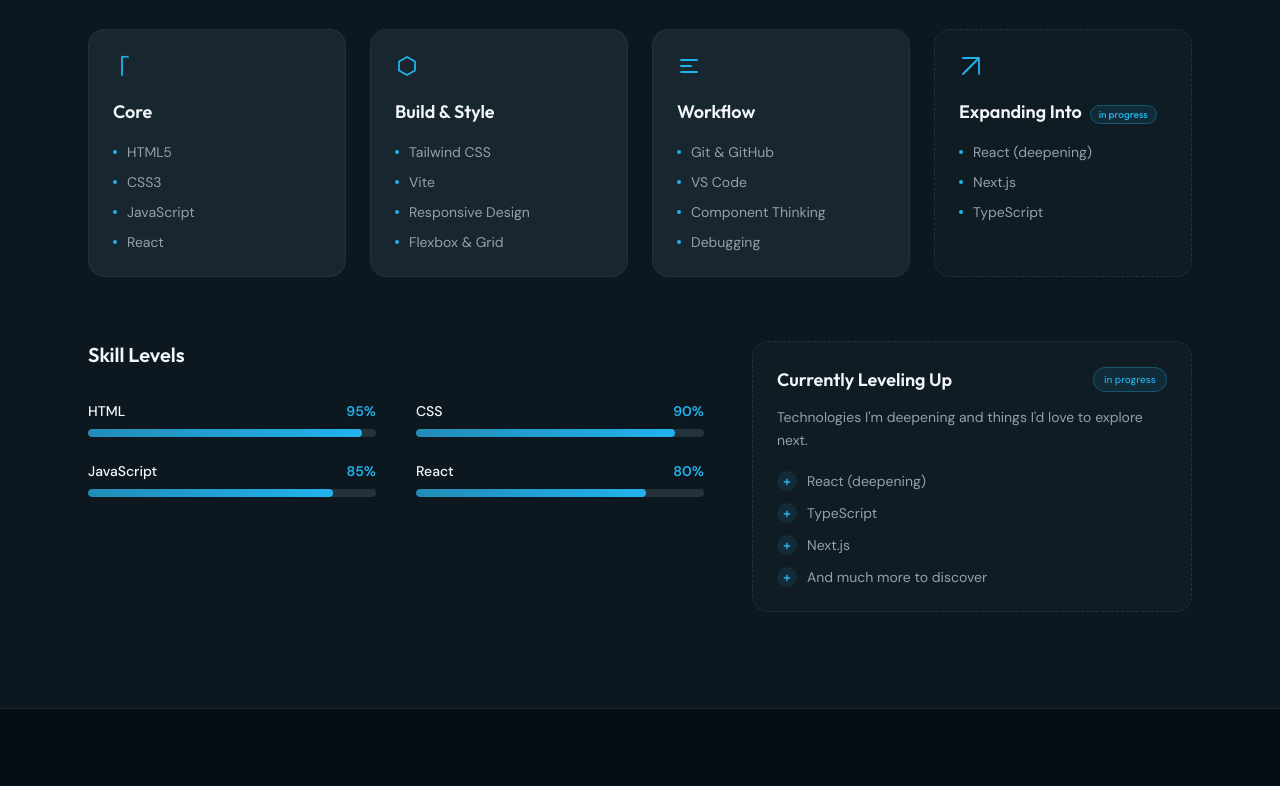
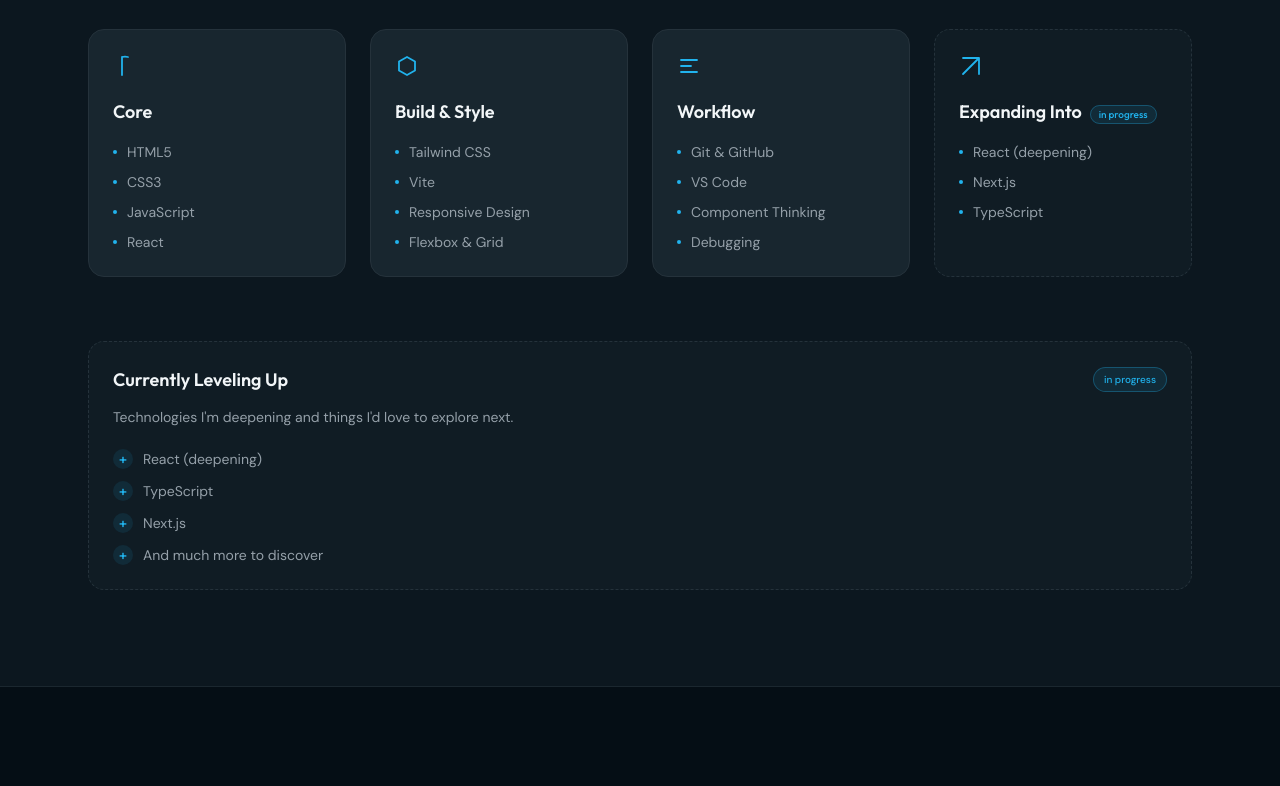
Before and after one commit to blessedjonathan2010-cyber/blessed-portfolio, a React (Vite) app: page / in a window 1280 px wide. Shown: the part 2000-2786 px from the top of the page. Built offline with nearby package versions, Linux system fonts and the light colour scheme.

Commit message:
Remove skill levels section from skills

```diff
--- a/src/components/Skills.jsx
+++ b/src/components/Skills.jsx
@@ -59,27 +59,7 @@
           })}
         </div>
 
-        <div className="mt-16 grid gap-12 lg:grid-cols-[1.4fr_1fr]">
-          <div>
-            <h3 className="mb-8 font-display text-xl font-semibold text-foreground">Skill Levels</h3>
-            <div className="grid gap-x-10 gap-y-6 sm:grid-cols-2">
-              {data.levels.map((skill) => (
-                <div key={skill.name}>
-                  <div className="mb-2 flex items-center justify-between text-sm">
-                    <span className="font-medium text-foreground">{skill.name}</span>
-                    <span className="font-semibold text-primary">{skill.level}%</span>
-                  </div>
-                  <div className="h-2 overflow-hidden rounded-full bg-card-hover">
-                    <div
-                      className="h-full rounded-full bg-gradient-to-r from-primary/70 to-primary"
-                      style={{ width: `${skill.level}%` }}
-                    />
-                  </div>
-                </div>
-              ))}
-            </div>
-          </div>
-
+        <div className="mt-16">
           <div className="rounded-2xl border border-dashed border-line bg-card/40 p-6">
             <div className="flex items-center justify-between">
               <h3 className="font-display text-lg font-semibold text-foreground">Currently Leveling Up</h3>
--- a/src/data/portfolio.js
+++ b/src/data/portfolio.js
@@ -11,7 +11,7 @@
   roleLine: 'and I build for the web',
   availability: 'Available for Freelance Projects',
   heroDescription:
-    'Frontend developer focused on clean, responsive and user-friendly web experiences. I work with HTML, CSS, JavaScript, React, Vite, Tailwind CSS and Git.',
+    'Frontend developer focused on building digital solutions that solve real world problems. I work with HTML, CSS, JavaScript, React, Vite, Tailwind CSS and Git.',
   heroSubtexts: [
     'clean, responsive web experiences',
     'React applications',
@@ -53,15 +53,6 @@
     workflow: ['Git & GitHub', 'VS Code', 'Component Thinking', 'Debugging'],
     expanding: ['React (deepening)', 'Next.js', 'TypeScript'],
   },
-
-  // ---- Skill levels (percent bars) -----------------------------
-  // adjust the percentages to match your experience
-  levels: [
-    { name: 'HTML', level: 95 },
-    { name: 'CSS', level: 90 },
-    { name: 'JavaScript', level: 85 },
-    { name: 'React', level: 80 },
-  ],
 
   // ---- Currently leveling up / exploring ------------------------
   exploring: ['React (deepening)', 'TypeScript', 'Next.js', 'And much more to discover'],
```
